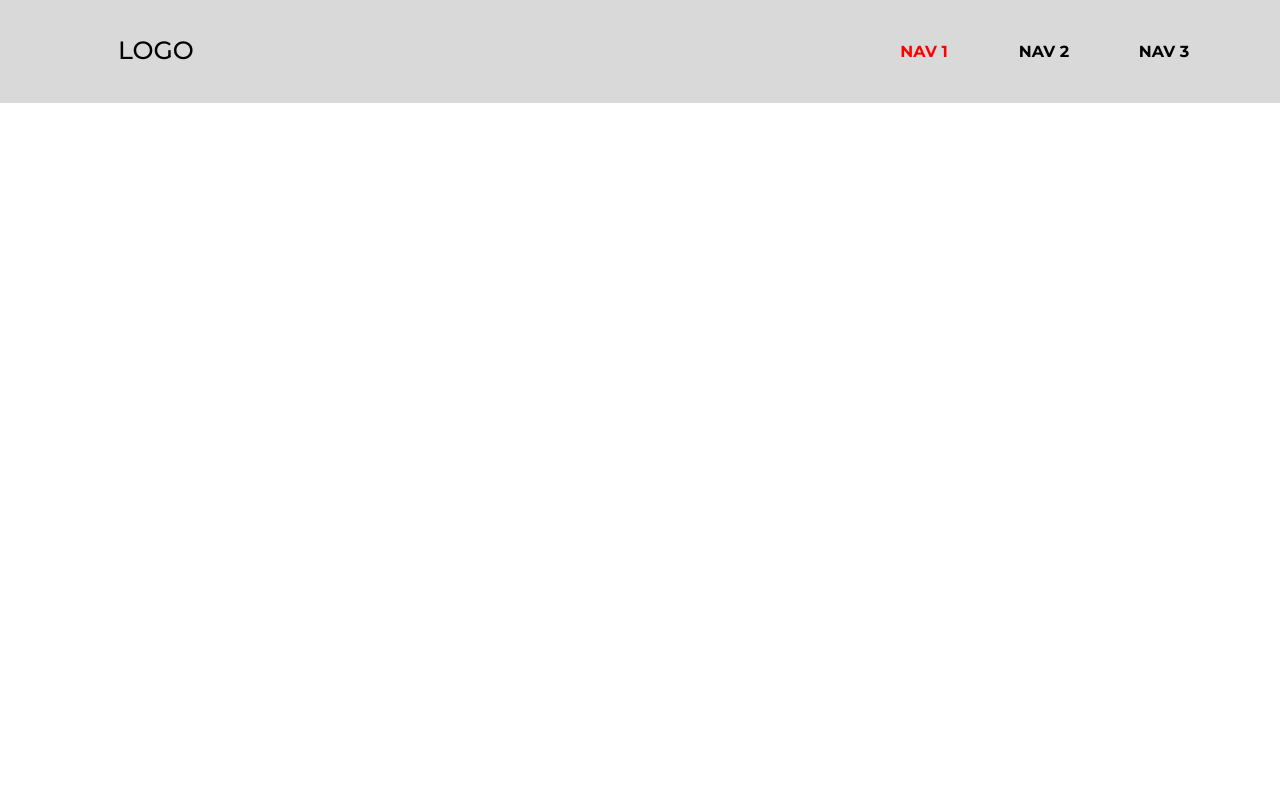
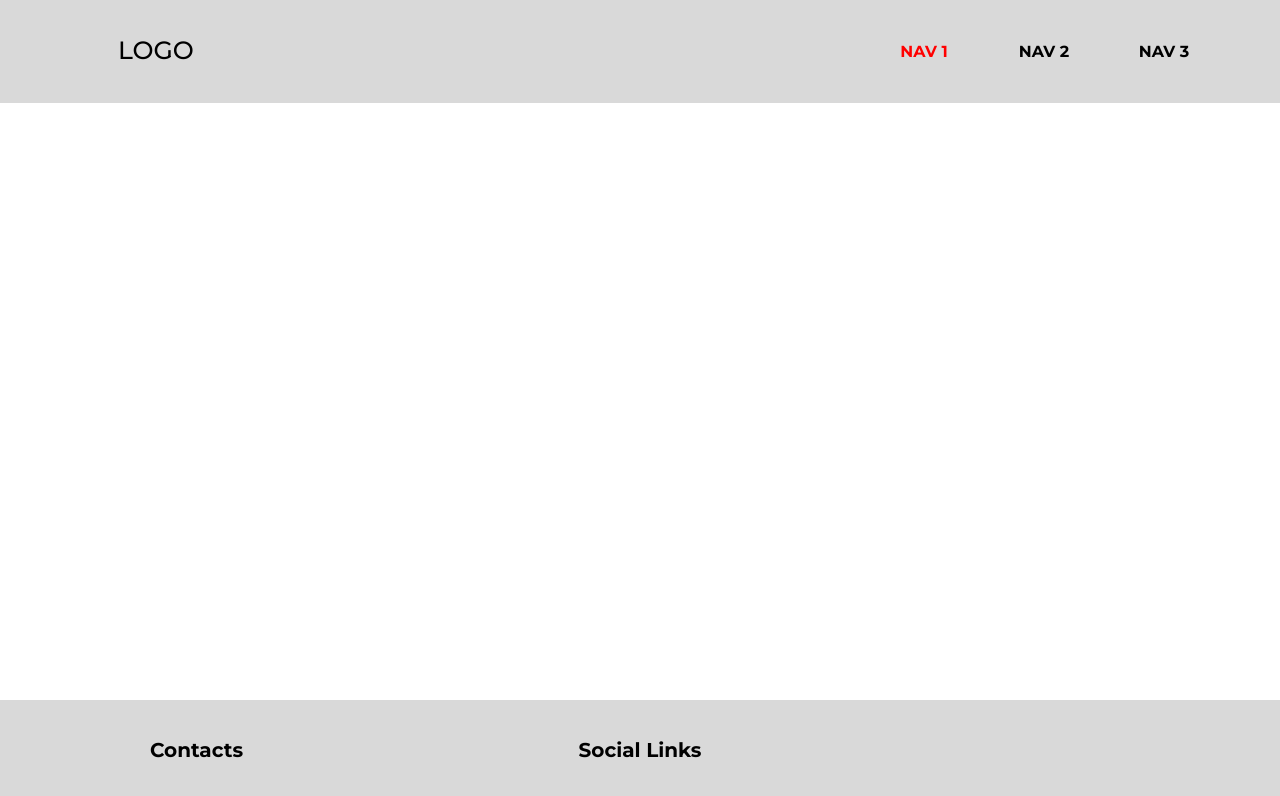
Before and after one commit to vadiimvooo/nuxt-landing, a Nuxt app: page / in a window 1280 px wide. Shown: the top 796 px of the page. Built offline with nearby package versions, Linux system fonts and the light colour scheme.

Commit message:
Footer has been created.

```diff
--- a/app.vue
+++ b/app.vue
@@ -1,7 +1,8 @@
 <template>
-  <div>
-    <Header />
-    <NuxtPage></NuxtPage>
+  <div class="flex flex-col min-h-screen">
+    <Header class="" />
+    <NuxtPage class=""></NuxtPage>
+    <Footer class="mt-auto" />
   </div>
 </template>
 
--- /dev/null
+++ b/components/Footer/Footer.vue
@@ -0,0 +1,18 @@
+<script setup lang="ts"></script>
+
+<template>
+  <footer class="bg-gray-primary">
+    <div class="max-w-[1440px] m-auto font-['Montserrat'] font-bold md:text-xl">
+      <div
+        class="grid grid-cols-3 h-[100px] place-content-center px-4 text-sm mob:text-xl mob:px-[50px] md:px-[100px] lg:px-[150px] m-auto"
+      >
+        <NuxtLink to="/" class="block w-[92px]">Contacts</NuxtLink>
+        <NuxtLink to="/" class="block justify-self-center">
+          Social Links
+        </NuxtLink>
+      </div>
+    </div>
+  </footer>
+</template>
+
+<style scoped></style>
```
Also changed, not shown: .eslintrc.json.
